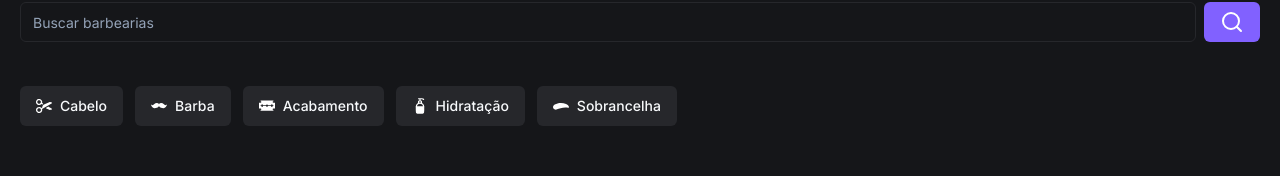
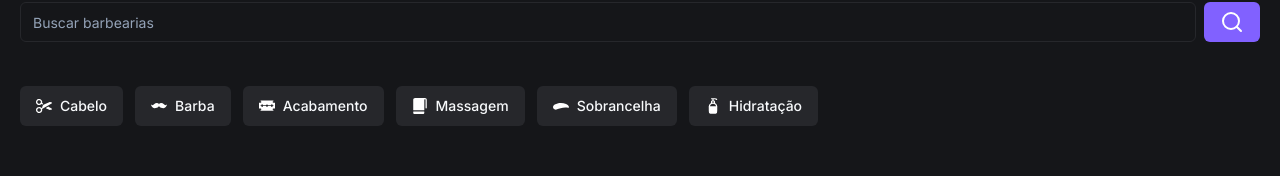
Before and after one commit to hiigorsilva/barber-app, a Next.js app: page / in a window 1280 px wide. Shown: the part 176-352 px from the top of the page. Built offline with nearby package versions, Linux system fonts and the light colour scheme; no server answers; the database is empty.

Commit message:
feat: add BookingItem component

```diff
--- /dev/null
+++ b/app/_components/BookingItem.tsx
@@ -0,0 +1,37 @@
+import { Avatar, AvatarImage } from "./ui/avatar"
+import { Badge } from "./ui/badge"
+import { Card, CardContent } from "./ui/card"
+
+// TODO: receber agendamento como prop
+export const BookingItem = () => {
+  return (
+    <>
+      <h2 className="mb-3 mt-6 text-xs font-semibold uppercase text-zinc-400">
+        Agendamentos
+      </h2>
+
+      <Card>
+        <CardContent className="flex justify-between px-5 py-0">
+          {/* ESQUERDA */}
+          <div className="flex flex-col gap-2 py-5">
+            <Badge className="w-fit">Confirmado</Badge>
+            <h3 className="font-semibold">Corte de Cabelo</h3>
+            <div className="flex items-center gap-2">
+              <Avatar>
+                <AvatarImage src="https://utfs.io/f/c97a2dc9-cf62-468b-a851-bfd2bdde775f-16p.png" />
+              </Avatar>
+              <p className="text-sm">Barbearia FSW</p>
+            </div>
+          </div>
+
+          {/* DIREITA */}
+          <div className="flex flex-col items-center justify-center border-l border-solid pl-5">
+            <p className="text-sm">Agosto</p>
+            <p className="text-2xl">06</p>
+            <p className="text-sm">20:00</p>
+          </div>
+        </CardContent>
+      </Card>
+    </>
+  )
+}
--- /dev/null
+++ b/app/_constants/search.ts
@@ -0,0 +1,31 @@
+interface QuicksSearchOptions {
+  imageUrl: string
+  title: string
+}
+
+export const quicksSearchOptions: QuicksSearchOptions[] = [
+  {
+    imageUrl: "/cabelo.svg",
+    title: "Cabelo",
+  },
+  {
+    imageUrl: "/barba.svg",
+    title: "Barba",
+  },
+  {
+    imageUrl: "/acabamento.svg",
+    title: "Acabamento",
+  },
+  {
+    imageUrl: "/massagem.svg",
+    title: "Massagem",
+  },
+  {
+    imageUrl: "/sobrancelha.svg",
+    title: "Sobrancelha",
+  },
+  {
+    imageUrl: "/hidratacao.svg",
+    title: "Hidratação",
+  },
+]
--- a/app/page.tsx
+++ b/app/page.tsx
@@ -3,12 +3,11 @@ import { SearchIcon } from "lucide-react"
 import { Header } from "./_components/Header"
 import { Button } from "./_components/ui/button"
 import { Input } from "./_components/ui/input"
-import { Card, CardContent } from "./_components/ui/card"
-import { Badge } from "./_components/ui/badge"
-import { Avatar, AvatarImage } from "./_components/ui/avatar"
 import { db } from "./_lib/prisma"
 import { BarbershopItem } from "./_components/BarbershopItem"
 import { Footer } from "./_components/Footer"
+import { quicksSearchOptions } from "./_constants/search"
+import { BookingItem } from "./_components/BookingItem"
 
 const Home = async () => {
   // chamar banco de dados
@@ -21,8 +20,9 @@ const Home = async () => {
     <div>
       {/* HEADER */}
       <Header />
+
+      {/* SAUDAÇÕES */}
       <div className="p-5">
-        {/* SAUDAÇÕES */}
         <h2 className="text-xl font-semibold">Olá, Higor!</h2>
         <p>Segunda-feira, 05 de agosto.</p>
 
@@ -35,49 +35,29 @@ const Home = async () => {
         </div>
       </div>
 
+      {/* BUSCA RÁPIDA */}
       <div className="pl-5">
-        {/* BUSCA RÁPIDA */}
-        <div className="mt-6 flex items-center gap-3 overflow-x-scroll pb-2">
-          <Button className="space-x-2" variant={"secondary"}>
-            <Image src="/cabelo.svg" width={16} height={16} alt="Cabelo" />
-            <span>Cabelo</span>
-          </Button>
-          <Button className="space-x-2" variant={"secondary"}>
-            <Image src="/barba.svg" width={16} height={16} alt="Barba" />
-            <span>Barba</span>
-          </Button>
-          <Button className="space-x-2" variant={"secondary"}>
-            <Image
-              src="/acabamento.svg"
-              width={16}
-              height={16}
-              alt="Acabamento"
-            />
-            <span>Acabamento</span>
-          </Button>
-          <Button className="space-x-2" variant={"secondary"}>
-            <Image
-              src="/hidratacao.svg"
-              width={16}
-              height={16}
-              alt="Hidratação"
-            />
-            <span>Hidratação</span>
-          </Button>
-          <Button className="space-x-2" variant={"secondary"}>
-            <Image
-              src="/sobrancelha.svg"
-              width={16}
-              height={16}
-              alt="Sobrancelha"
-            />
-            <span>Sobrancelha</span>
-          </Button>
+        <div className="mt-6 flex items-center gap-3 overflow-x-scroll pb-2 pr-5">
+          {quicksSearchOptions.map((option) => (
+            <Button
+              key={option.title}
+              className="space-x-2"
+              variant={"secondary"}
+            >
+              <Image
+                src={option.imageUrl}
+                width={16}
+                height={16}
+                alt={option.title}
+              />
+              <span>{option.title}</span>
+            </Button>
+          ))}
         </div>
       </div>
 
+      {/* BANNER */}
       <div className="p-5">
-        {/* BANNER */}
         <div className="relative mt-6 h-40 w-full overflow-hidden rounded-xl">
           <Image
             src="/banner-01.svg"
@@ -89,36 +69,11 @@ const Home = async () => {
         </div>
 
         {/* AGENDAMENTO */}
-        <h2 className="mb-3 mt-6 text-xs font-semibold uppercase text-zinc-400">
-          Agendamentos
-        </h2>
-
-        <Card>
-          <CardContent className="flex justify-between px-5 py-0">
-            {/* ESQUERDA */}
-            <div className="flex flex-col gap-2 py-5">
-              <Badge className="w-fit">Confirmado</Badge>
-              <h3 className="font-semibold">Corte de Cabelo</h3>
-              <div className="flex items-center gap-2">
-                <Avatar>
-                  <AvatarImage src="https://utfs.io/f/c97a2dc9-cf62-468b-a851-bfd2bdde775f-16p.png" />
-                </Avatar>
-                <p className="text-sm">Barbearia FSW</p>
-              </div>
-            </div>
-
-            {/* DIREITA */}
-            <div className="flex flex-col items-center justify-center border-l border-solid pl-5">
-              <p className="text-sm">Agosto</p>
-              <p className="text-2xl">06</p>
-              <p className="text-sm">20:00</p>
-            </div>
-          </CardContent>
-        </Card>
+        <BookingItem />
       </div>
 
+      {/* RECOMENDADOS */}
       <div className="pl-5">
-        {/* RECOMENDADOS */}
         <h2 className="mb-3 mt-6 text-xs font-semibold uppercase text-zinc-400">
           Recomendados
         </h2>
```
